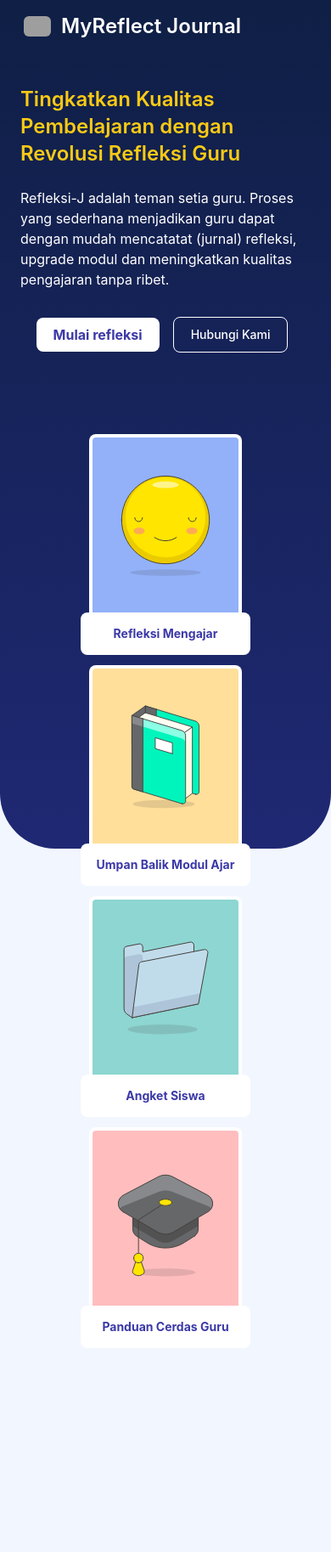
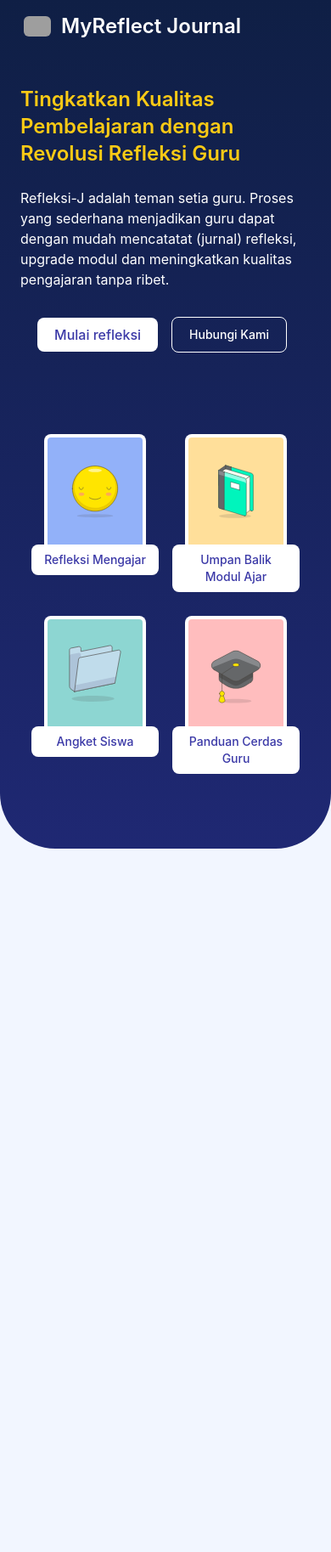
Before and after one commit to faris-atoil-haq/Refleksi-J-Project, a Django app: page / in a window 390 px wide. Shown: the part 1-1828 px from the top of the page at 85% size. Run offline with Django 3.2, Linux system fonts and the light colour scheme; tables that the repository leaves empty hold one stand-in row (Sample ...); style sheets or scripts are compiled from the project's sources; some libraries are stand-ins or nearby versions; grey boxes are pictures that could not be loaded.

Commit message:
Fix mobile display.

```diff
--- a/core/templates/core/journal/schedule-items.html
+++ b/core/templates/core/journal/schedule-items.html
@@ -115,7 +115,7 @@
                         <svg class="w-5 h-5 text-white md:me-2" aria-hidden="true" xmlns="http://www.w3.org/2000/svg" width="24" height="24" fill="none" viewBox="0 0 24 24">
                             <path stroke="currentColor" stroke-linecap="round" stroke-linejoin="round" stroke-width="2.5" d="M5 12h14m-7 7V5"/>
                         </svg>
-                        <div class="hidden md:block font-medium text-sm">
+                        <div class="font-medium text-sm">
                             Tambah Jadwal
                         </div>
                     </a>
--- a/core/templates/core/topbar.html
+++ b/core/templates/core/topbar.html
@@ -18,7 +18,7 @@
             </button>
         {% endif %}
 
-        <div class="text-xl font-semibold flex items-center">
+        <div class="text-sm md:text-xl font-semibold flex items-center">
             {% if page == 'home' %}
                 <svg class="me-2 w-6 h-6 text-gray-900" aria-hidden="true" xmlns="http://www.w3.org/2000/svg" width="24" height="24" fill="none" viewBox="0 0 24 24">
                     <path stroke="currentColor" stroke-linecap="round" stroke-linejoin="round" stroke-width="1.5" d="m4 12 8-8 8 8M6 10.5V19a1 1 0 0 0 1 1h3v-3a1 1 0 0 1 1-1h2a1 1 0 0 1 1 1v3h3a1 1 0 0 0 1-1v-8.5"/>
@@ -44,7 +44,7 @@
                     <path stroke="currentColor" stroke-linecap="round" stroke-width="1.5" d="M20 6H10m0 0a2 2 0 1 0-4 0m4 0a2 2 0 1 1-4 0m0 0H4m16 6h-2m0 0a2 2 0 1 0-4 0m4 0a2 2 0 1 1-4 0m0 0H4m16 6H10m0 0a2 2 0 1 0-4 0m4 0a2 2 0 1 1-4 0m0 0H4"/>
                 </svg>
             {% endif %}
-            <div class="flex">{{page_title}} {% if page == 'home' %}<div class="font-normal ms-3"> | {% complete_date_in_bahasa now 'Asia/Jakarta' %} </div> {% endif %}</div>
+            <div class="flex">{{page_title}} {% if page == 'home' %}<div class="font-normal ms-3 hidden md:block"> | {% complete_date_in_bahasa now 'Asia/Jakarta' %} </div> {% endif %}</div>
         </div>
     </div>
 
--- a/templates/public.html
+++ b/templates/public.html
@@ -12,7 +12,7 @@
 
         </div>
         <div class="flex justify-center md:justify-start items-center mb-2">
-            <a href="#" class="me-4 px-5 inline-flex items-center px-3 py-2 font-bold text-center text-darkblue bg-white rounded-lg hover:bg-gray-200">
+            <a href="{% url 'signup' %}" class="me-4 inline-flex items-center px-5 py-2 font-medium md:font-bold text-center text-darkblue bg-white rounded-lg hover:bg-gray-200">
                 Mulai refleksi
             </a>
             <a href="#" class="text-white hover:text-white border border-white focus:ring-4 focus:outline-none focus:ring-white font-medium rounded-lg text-sm px-5 py-2.5 text-center me-2">Hubungi Kami</a>
@@ -21,10 +21,10 @@
     </div>
 
 
-    <div class="flex flex-wrap gap-3 md:gap-9 mb-6 text-center justify-center font-bold">
-        <div class="flex flex-col items-center">
-            <div class="w-[180px] h-[210px] p-6 border border-4 border-b-0 border-white rounded-t-lg bg-[#92B1F9] flex justify-center items-center">
-                <svg xmlns="http://www.w3.org/2000/svg" width="127" height="127" viewBox="0 0 127 127" fill="none">
+    <div class="flex flex-wrap gap-4 md:gap-9 mb-6 text-center justify-center font-medium md:font-bold">
+        <div class="flex flex-col items-center mb-3 md:mb-0">
+            <div class="w-[120px] md:w-[180px] h-[130px] md:h-[210px] p-6 border-4 border-b-0 border-white rounded-t-lg bg-[#92B1F9] flex justify-center items-center">
+                <svg class="w-full" xmlns="http://www.w3.org/2000/svg" width="127" height="127" viewBox="0 0 127 127" fill="none">
                     <path d="M10.5834 56.8854C10.5834 70.9198 16.1585 84.3793 26.0823 94.3031C36.0061 104.227 49.4657 109.802 63.5 109.802C77.5344 109.802 90.994 104.227 100.918 94.3031C110.842 84.3793 116.417 70.9198 116.417 56.8854C116.417 42.851 110.842 29.3915 100.918 19.4677C90.994 9.54388 77.5344 3.96875 63.5 3.96875C49.4657 3.96875 36.0061 9.54388 26.0823 19.4677C16.1585 29.3915 10.5834 42.851 10.5834 56.8854Z" fill="#FFE500"/>
                     <path d="M63.4999 3.96875C53.034 3.96875 42.8031 7.07226 34.101 12.8868C25.3989 18.7014 18.6165 26.9658 14.6113 36.6351C10.6062 46.3043 9.55825 56.9441 11.6001 67.2089C13.6419 77.4738 18.6817 86.9026 26.0822 94.3031C33.4827 101.704 42.9116 106.744 53.1764 108.785C63.4412 110.827 74.081 109.779 83.7503 105.774C93.4195 101.769 101.684 94.9864 107.499 86.2843C113.313 77.5822 116.417 67.3513 116.417 56.8854C116.417 49.9363 115.048 43.0552 112.389 36.6351C109.729 30.2149 105.831 24.3814 100.918 19.4677C96.0039 14.5539 90.1704 10.6561 83.7503 7.99679C77.3301 5.33748 70.4491 3.96875 63.4999 3.96875ZM63.4999 101.865C53.9498 101.865 44.6141 99.0326 36.6734 93.7268C28.7328 88.4211 22.5438 80.8797 18.8891 72.0565C15.2344 63.2334 14.2782 53.5246 16.1413 44.1579C18.0044 34.7912 22.6033 26.1874 29.3563 19.4344C36.1092 12.6815 44.7131 8.08262 54.0797 6.21948C63.4464 4.35633 73.1552 5.31257 81.9784 8.96725C90.8016 12.6219 98.3429 18.8109 103.649 26.7516C108.954 34.6923 111.786 44.028 111.786 53.5781C111.786 66.3845 106.699 78.6663 97.6436 87.7218C88.5882 96.7773 76.3063 101.865 63.4999 101.865Z" fill="#EBCB00"/>
                     <path d="M47.625 14.552C47.625 15.6046 49.2975 16.614 52.2747 17.3583C55.2518 18.1026 59.2897 18.5208 63.5 18.5208C67.7103 18.5208 71.7482 18.1026 74.7253 17.3583C77.7025 16.614 79.375 15.6046 79.375 14.552C79.375 13.4994 77.7025 12.49 74.7253 11.7457C71.7482 11.0014 67.7103 10.5833 63.5 10.5833C59.2897 10.5833 55.2518 11.0014 52.2747 11.7457C49.2975 12.49 47.625 13.4994 47.625 14.552Z" fill="#FFF48C"/>
@@ -38,14 +38,14 @@
                 </svg>
             </div>
 
-            <div class="w-[200px] h-[50px] rounded-lg flex items-center justify-center px-3 py-2 text-sm text-center text-darkblue bg-white">
+            <div class="w-[150px] h-fit md:w-[200px] md:h-[50px] rounded-lg flex items-center justify-center px-3 py-2 text-sm text-center text-darkblue bg-white">
                 Refleksi Mengajar
             </div>
         </div>
 
-        <div class="flex flex-col items-center">
-            <div class="w-[180px] h-[210px] p-6 border border-4 border-b-0 border-white rounded-t-lg bg-[#FFDF9A] flex justify-center items-center">
-                <svg xmlns="http://www.w3.org/2000/svg" width="137" height="137" viewBox="0 0 137 137" fill="none">
+        <div class="flex flex-col items-center mb-3 md:mb-0">
+            <div class="w-[120px] md:w-[180px] h-[130px] md:h-[210px] p-6 border-4 border-b-0 border-white rounded-t-lg bg-[#FFDF9A] flex justify-center items-center">
+                <svg class="w-full" xmlns="http://www.w3.org/2000/svg" width="137" height="137" viewBox="0 0 137 137" fill="none">
                     <path d="M107.683 117.691L42.271 97.9265V2.84277L107.244 22.4603C110.191 23.3657 112.208 26.1019 112.215 29.2059V114.333C112.227 116.712 109.933 118.411 107.683 117.691Z" fill="#00F5BC"/>
                     <path d="M107.683 117.691L42.271 97.9265V2.84277L107.244 22.4603C110.191 23.3657 112.208 26.1019 112.215 29.2059V114.333C112.227 116.712 109.933 118.411 107.683 117.691Z" stroke="#45413C" stroke-linecap="round" stroke-linejoin="round"/>
                     <path d="M56.5405 7.17283L42.271 2.84277V97.9265L56.5405 102.227V7.17283Z" fill="#656769" stroke="#45413C" stroke-linecap="round" stroke-linejoin="round"/>
@@ -64,14 +64,14 @@
                     <path d="M77.4476 64.877L55.166 58.279V44.1694L77.4476 50.7971V64.877Z" fill="white" stroke="#45413C" stroke-linecap="round" stroke-linejoin="round"/>
                 </svg>
             </div>
-            <div class="w-[200px] h-[50px] rounded-lg flex items-center justify-center px-3 py-2 text-sm text-center text-darkblue bg-white">
+            <div class="w-[150px] h-fit md:w-[200px] md:h-[50px] rounded-lg flex items-center justify-center px-3 py-2 text-sm text-center text-darkblue bg-white">
                 Umpan Balik Modul Ajar
             </div>
         </div>
 
-        <div class="flex flex-col items-center">
-            <div class="w-[180px] h-[210px] p-6 border border-4 border-b-0 border-white rounded-t-lg bg-[#8DD6D2] flex justify-center items-center">
-                <svg xmlns="http://www.w3.org/2000/svg" width="105" height="113" viewBox="0 0 105 113" fill="none">
+        <div class="flex flex-col items-center mb-3 md:mb-0">
+            <div class="w-[120px] md:w-[180px] h-[130px] md:h-[210px] p-6 border-4 border-b-0 border-white rounded-t-lg bg-[#8DD6D2] flex justify-center items-center">
+                <svg class="w-full" xmlns="http://www.w3.org/2000/svg" width="105" height="113" viewBox="0 0 105 113" fill="none">
                     <path d="M79.1058 68.5835L85.4681 67.0601V6.84049C85.476 4.43529 83.4239 2.62019 81.2093 3.07333L25.169 14.4304V8.89033C25.1605 6.49633 23.1143 4.69989 20.9102 5.15093L5.97806 8.05943C4.31031 8.41689 3.1131 9.98419 3.12163 11.7988V81.187C3.12185 83.7677 4.34269 86.1738 6.36766 87.5857L12.704 91.9899L90.8176 75.7578L79.1058 68.5835Z" fill="#ADC4D9"/>
                     <path d="M5.97793 19.9704L20.91 17.2003C23.1141 16.7492 25.1603 18.5459 25.1689 20.9399V26.4797L81.2091 15.2337C83.4183 14.8028 85.4561 16.6053 85.4679 19.0009V6.8405C85.4758 4.43529 83.4237 2.62019 81.2091 3.07333L25.1689 14.4304V8.89033C25.1603 6.49633 23.1141 4.69989 20.91 5.15093L5.97793 8.05943C4.31018 8.4169 3.11296 9.9842 3.12149 11.7988V23.8484C3.04908 21.982 4.26074 20.337 5.97793 19.9704Z" fill="#C0DCEB"/>
                     <path d="M79.1058 68.5835L85.4681 67.0601V6.84049C85.476 4.43529 83.4239 2.62019 81.2093 3.07333L25.169 14.4304V8.89033C25.1605 6.49633 23.1143 4.69989 20.9102 5.15093L5.97806 8.05943C4.31031 8.41689 3.1131 9.98419 3.12163 11.7988V81.187C3.12185 83.7677 4.34269 86.1738 6.36766 87.5857L12.704 91.9899L90.8176 75.7578L79.1058 68.5835Z" stroke="#45413C" stroke-linecap="round" stroke-linejoin="round"/>
@@ -81,14 +81,14 @@
                     <path d="M12.7039 91.99L20.6244 29.5547C20.8247 27.9064 22.0003 26.5853 23.5329 26.2859L97.5174 11.7989C100.059 11.1965 102.336 13.5956 101.802 16.3139L90.8175 75.7857L12.7039 91.99Z" stroke="#45413C" stroke-linecap="round" stroke-linejoin="round"/>
                 </svg>
             </div>
-            <div class="w-[200px] h-[50px] rounded-lg flex items-center justify-center px-3 py-2 text-sm text-center text-darkblue bg-white">
+            <div class="w-[150px] h-fit md:w-[200px] md:h-[50px] rounded-lg flex items-center justify-center px-3 py-2 text-sm text-center text-darkblue bg-white">
             Angket Siswa
             </div>
         </div>
 
-        <div class="flex flex-col items-center">
-            <div class="w-[180px] h-[210px] p-6 border border-4 border-b-0 border-white rounded-t-lg bg-[#FFBDBE] flex justify-center items-center">
-                <svg xmlns="http://www.w3.org/2000/svg" width="129" height="143" viewBox="0 0 129 143" fill="none">
+        <div class="flex flex-col items-center mb-3 md:mb-0">
+            <div class="w-[120px] md:w-[180px] h-[130px] md:h-[210px] p-6 border-4 border-b-0 border-white rounded-t-lg bg-[#FFBDBE] flex justify-center items-center">
+                <svg class="w-full" xmlns="http://www.w3.org/2000/svg" width="129" height="143" viewBox="0 0 129 143" fill="none">
                     <path d="M100.21 92.7882L87.9375 100.601C73.6594 109.776 55.3405 109.776 41.0624 100.601L28.7896 92.7882C26.0085 90.9732 24.3394 87.8703 24.3578 84.5495V67.5039H104.642V84.5495C104.661 87.8703 102.991 90.9732 100.21 92.7882Z" fill="#656769"/>
                     <path d="M104.642 67.4756H24.3579V80.6575L54.6422 98.3847C60.7262 101.966 68.2739 101.966 74.3582 98.3847L104.642 80.6575V67.4756Z" fill="#525252"/>
                     <path d="M100.21 92.7882L87.9375 100.601C73.6594 109.776 55.3405 109.776 41.0624 100.601L28.7896 92.7882C26.0085 90.9732 24.3394 87.8703 24.3578 84.5495V67.5039H104.642V84.5495C104.661 87.8703 102.991 90.9732 100.21 92.7882Z" stroke="#45413C" stroke-linecap="round" stroke-linejoin="round"/>
@@ -102,7 +102,7 @@
                     <path d="M72.2841 51.6515C72.2841 53.8107 68.8182 55.5435 64.5001 55.5435C60.182 55.5435 56.7158 53.8107 56.7158 51.6515C56.7158 49.4923 60.182 47.7595 64.5001 47.7595C68.8182 47.7595 72.2841 49.4923 72.2841 51.6515Z" fill="#FFE500" stroke="#45413C" stroke-linecap="round" stroke-linejoin="round"/>
                 </svg>
             </div>
-            <div class="w-[200px] h-[50px] rounded-lg flex items-center justify-center px-3 py-2 text-sm text-center text-darkblue bg-white">
+            <div class="w-[150px] h-fit md:w-[200px] md:h-[50px] rounded-lg flex items-center justify-center px-3 py-2 text-sm text-center text-darkblue bg-white">
             Panduan Cerdas Guru
             </div>
         </div>
```
Also changed, not shown: core/templates/core/journal/schedule.html (+7 -7 lines), core/templates/core/module/module-main.html (+4 -4 lines).
